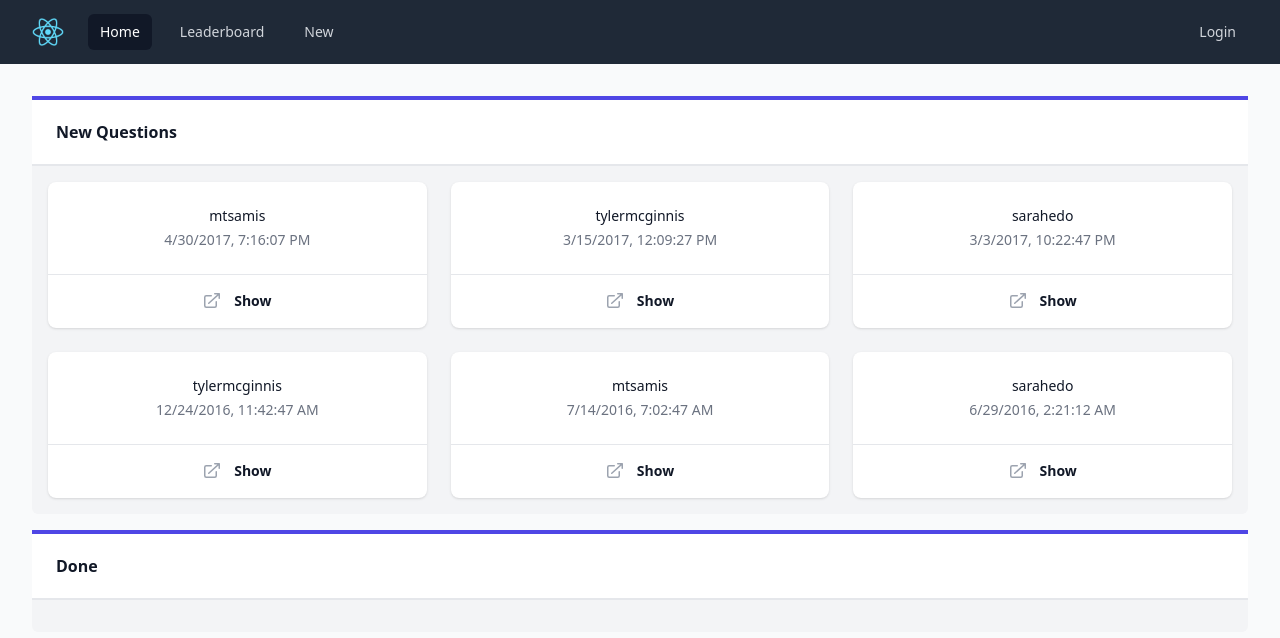
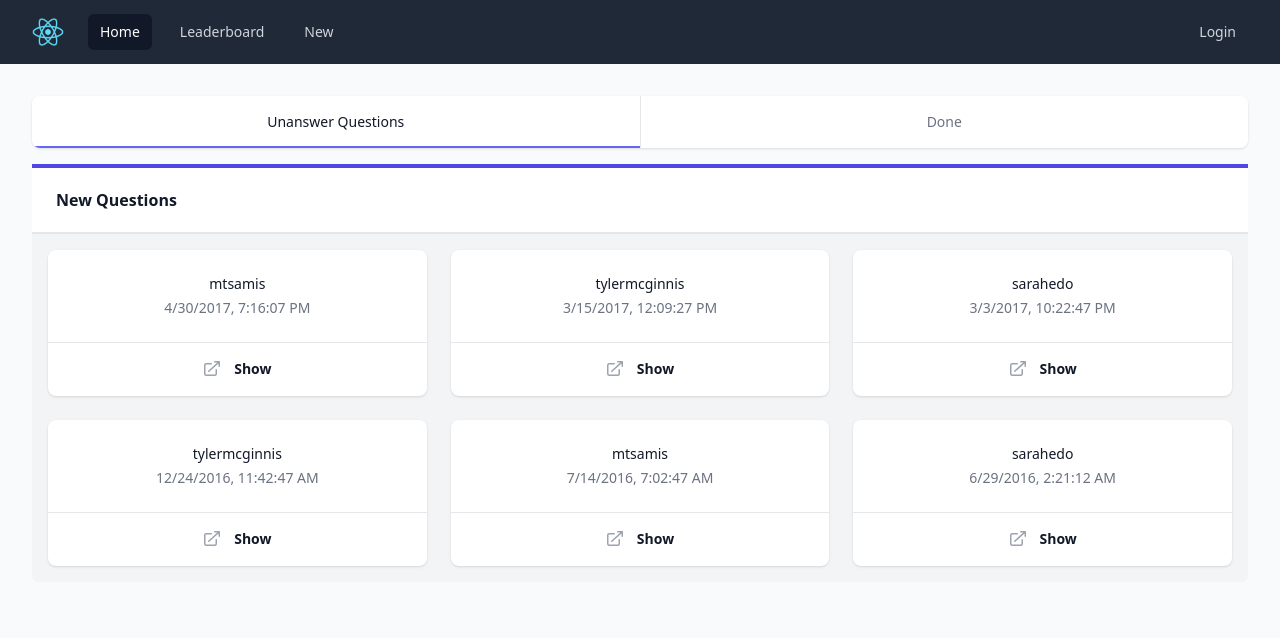
Before and after one commit to letrithanh/uda2-react-redux, a React (Create React App) app: page / in a window 1280 px wide. Shown: the top 638 px of the page. Built offline with nearby package versions, Linux system fonts and the light colour scheme.

Commit message:
add alternative to view question

```diff
--- a/src/components/home.js
+++ b/src/components/home.js
@@ -1,20 +1,24 @@
-import React, { useEffect } from "react";
+import React, { useEffect, useState } from "react";
 import PollCardSection from "./card/poll-card-section";
 import { useSelector, useDispatch } from "react-redux";
 import { _getQuestions } from "../_DATA";
 import { update } from "../slices/question";
+import Tab, { DONE, UNANSWER } from "./tab";
 
 const Home = () => {
     const user = useSelector((state) => state.user.info);
     const questionInfo = useSelector((state) => state.question);
     const dispatch = useDispatch();
+    const [view, setView] = useState(UNANSWER);
 
     useEffect(() => {
         const fetchQuestions = async () => {
             const resQuestions = await _getQuestions();
-            const sortedQuestions = Object.values(resQuestions).sort((q1, q2) => {
-                return q2.timestamp - q1.timestamp;
-            });
+            const sortedQuestions = Object.values(resQuestions).sort(
+                (q1, q2) => {
+                    return q2.timestamp - q1.timestamp;
+                }
+            );
             dispatch(update(sortedQuestions));
         };
 
@@ -31,7 +35,10 @@ const Home = () => {
         }
 
         const answeredQuestions = Object.keys(user.answers);
-        return questionInfo.all.filter(question => !answeredQuestions.includes(question.id), []);
+        return questionInfo.all.filter(
+            (question) => !answeredQuestions.includes(question.id),
+            []
+        );
     }
 
     function doneQuestions() {
@@ -40,12 +47,24 @@ const Home = () => {
         }
 
         const answeredQuestions = Object.keys(user.answers);
-        return questionInfo.all.filter(question => answeredQuestions.includes(question.id), []);
+        return questionInfo.all.filter(
+            (question) => answeredQuestions.includes(question.id),
+            []
+        );
+    }
+
+    function onTabChangeCallback(value) {
+        console.log(value)
+        setView(value);
     }
 
     return (
         <div className="p-8 relative flex flex-col gap-4">
-            {questionInfo.all?.length > 0 && (
+            <Tab
+                selectedValue={view}
+                onChange={onTabChangeCallback}
+            />
+            {view === UNANSWER && questionInfo.all?.length > 0 && (
                 <div>
                     <PollCardSection
                         name="New Questions"
@@ -53,7 +72,7 @@ const Home = () => {
                     />
                 </div>
             )}
-            {questionInfo.all?.length > 0 && (
+            {view === DONE && questionInfo.all?.length > 0 && (
                 <PollCardSection name="Done" questions={doneQuestions()} />
             )}
         </div>
--- /dev/null
+++ b/src/components/tab.js
@@ -0,0 +1,73 @@
+import React from "react";
+import { classNames } from "../utils/class-name-utils";
+
+export const UNANSWER = "unanwser";
+export const DONE = "done";
+
+const Tab = ({selectedValue, onChange}) => {
+
+    const tabs = [
+        { name: "Unanswer Questions", current: selectedValue === UNANSWER, value: UNANSWER },
+        { name: "Done", current: selectedValue === DONE, value: DONE },
+    ];
+
+    return (
+        <div>
+            <div className="sm:hidden cursor-pointer">
+                <label htmlFor="tabs" className="sr-only">
+                    Select a tab
+                </label>
+                {/* Use an "onChange" listener to redirect the user to the selected tab URL. */}
+                <select
+                    id="tabs"
+                    name="tabs"
+                    className="block w-full rounded-md border-gray-300 focus:border-indigo-500 focus:ring-indigo-500"
+                >
+                    {tabs.map((tab) => (
+                        <option
+                            key={tab.name}
+                            onChange={() => onChange(tab.value)}
+                        >{tab.name}</option>
+                    ))}
+                </select>
+            </div>
+            <div className="hidden sm:block cursor-pointer">
+                <nav
+                    className="isolate flex divide-x divide-gray-200 rounded-lg shadow"
+                    aria-label="Tabs"
+                >
+                    {tabs.map((tab, tabIdx) => (
+                        <div
+                            key={tab.name}
+                            className={classNames(
+                                tab.current
+                                    ? "text-gray-900"
+                                    : "text-gray-500 hover:text-gray-700",
+                                tabIdx === 0 ? "rounded-l-lg" : "",
+                                tabIdx === tabs.length - 1
+                                    ? "rounded-r-lg"
+                                    : "",
+                                "group relative min-w-0 flex-1 overflow-hidden bg-white py-4 px-4 text-center text-sm font-medium hover:bg-gray-50 focus:z-10"
+                            )}
+                            aria-current={tab.current ? "page" : undefined}
+                            onClick={() => onChange(tab.value)}
+                        >
+                            <span>{tab.name}</span>
+                            <span
+                                aria-hidden="true"
+                                className={classNames(
+                                    tab.current
+                                        ? "bg-indigo-500"
+                                        : "bg-transparent",
+                                    "absolute inset-x-0 bottom-0 h-0.5"
+                                )}
+                            />
+                        </div>
+                    ))}
+                </nav>
+            </div>
+        </div>
+    );
+};
+
+export default Tab;
```
